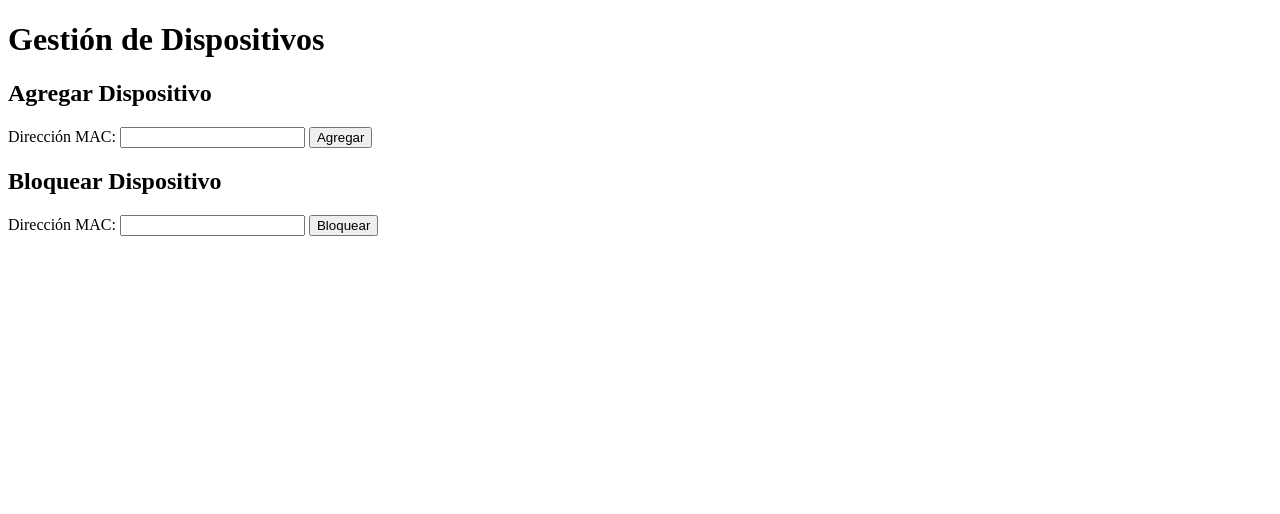
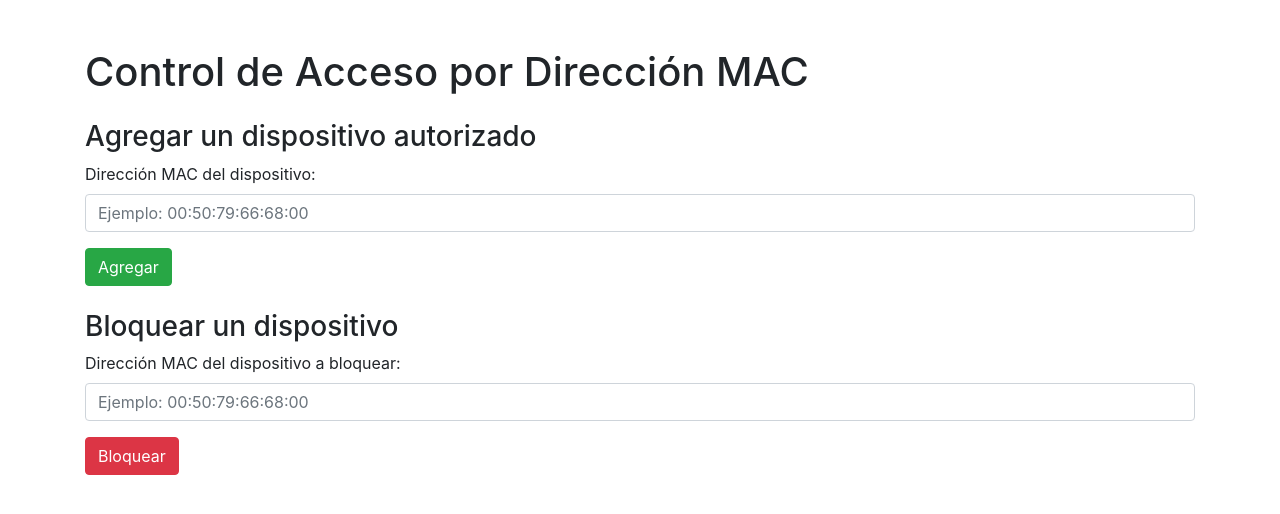
Before and after one commit to XaviTandazo/interfaceRed, a Flask app: page / in a window 1280 px wide. Shown: the top 514 px of the page. Run offline with Flask 3, Linux system fonts and the light colour scheme; some libraries are stand-ins or nearby versions.

Commit message:
Agregado el código de control de acceso por MAC

```diff
--- a/app.py
+++ b/app.py
@@ -3,11 +3,18 @@ import paramiko
 
 app = Flask(__name__)
 
-# Función para conectarse al router
+# Función para conectarse al router con configuraciones compatibles
 def connect_router():
     ssh = paramiko.SSHClient()
     ssh.set_missing_host_key_policy(paramiko.AutoAddPolicy())
-    ssh.connect('192.168.1.1', username='admin', password='cisco')
+
+    transport = paramiko.Transport(('192.168.1.1', 22))
+    transport.get_security_options().ciphers = ['aes128-cbc']
+    transport.get_security_options().kex = ['diffie-hellman-group14-sha1']
+    transport.get_security_options().host_key_algorithms = ['ssh-rsa']
+
+    transport.connect(username='admin', password='cisco')
+    ssh._transport = transport
     return ssh
 
 # Página principal
@@ -15,23 +22,41 @@ def connect_router():
 def index():
     return render_template('index.html')
 
-# Agregar un dispositivo autorizado
+# Agregar dispositivo autorizado (permitir MAC)
 @app.route('/add_device', methods=['POST'])
 def add_device():
     mac_address = request.form['mac_address']
-    # Conexión SSH al router y actualización de la lista MAC
+    interface = "FastEthernet1/1"  # Puedes hacerlo dinámico si quieres
+
     ssh = connect_router()
-    ssh.exec_command(f'command_to_add_mac {mac_address}')
+    commands = f'''
+    conf t
+    interface {interface}
+    switchport port-security
+    switchport port-security mac-address {mac_address}
+    end
+    write memory
+    '''
+    ssh.exec_command(commands)
     ssh.close()
     return redirect(url_for('index'))
 
-# Bloquear un dispositivo
+# Bloquear dispositivo (ponerlo como no permitido)
 @app.route('/block_device', methods=['POST'])
 def block_device():
     mac_address = request.form['mac_address']
-    # Conexión SSH al router y actualización de las reglas de filtrado
+    interface = "FastEthernet1/1"
+
     ssh = connect_router()
-    ssh.exec_command(f'command_to_block_mac {mac_address}')
+    commands = f'''
+    conf t
+    interface {interface}
+    switchport port-security mac-address {mac_address}
+    switchport port-security violation shutdown
+    end
+    write memory
+    '''
+    ssh.exec_command(commands)
     ssh.close()
     return redirect(url_for('index'))
 
--- a/templates/index.html
+++ b/templates/index.html
@@ -1,25 +1,42 @@
 <!DOCTYPE html>
-<html lang="en">
+<html lang="es">
 <head>
     <meta charset="UTF-8">
     <meta name="viewport" content="width=device-width, initial-scale=1.0">
-    <title>Control de Acceso a Red</title>
+    <title>Control de Acceso por MAC</title>
+    <link rel="stylesheet" href="https://stackpath.bootstrapcdn.com/bootstrap/4.5.2/css/bootstrap.min.css">
 </head>
 <body>
-    <h1>Gestión de Dispositivos</h1>
+    <div class="container">
+        <h1 class="mt-5">Control de Acceso por Dirección MAC</h1>
 
-    <h2>Agregar Dispositivo</h2>
-    <form method="POST" action="/add_device">
-        <label for="mac_address">Dirección MAC:</label>
-        <input type="text" id="mac_address" name="mac_address" required>
-        <button type="submit">Agregar</button>
-    </form>
+        <!-- Formulario para agregar un dispositivo autorizado -->
+        <div class="mt-4">
+            <h3>Agregar un dispositivo autorizado</h3>
+            <form action="/add_device" method="POST">
+                <div class="form-group">
+                    <label for="mac_address">Dirección MAC del dispositivo:</label>
+                    <input type="text" class="form-control" id="mac_address" name="mac_address" required placeholder="Ejemplo: 00:50:79:66:68:00">
+                </div>
+                <button type="submit" class="btn btn-success">Agregar</button>
+            </form>
+        </div>
 
-    <h2>Bloquear Dispositivo</h2>
-    <form method="POST" action="/block_device">
-        <label for="mac_address">Dirección MAC:</label>
-        <input type="text" id="mac_address" name="mac_address" required>
-        <button type="submit">Bloquear</button>
-    </form>
+        <!-- Formulario para bloquear un dispositivo -->
+        <div class="mt-4">
+            <h3>Bloquear un dispositivo</h3>
+            <form action="/block_device" method="POST">
+                <div class="form-group">
+                    <label for="mac_address">Dirección MAC del dispositivo a bloquear:</label>
+                    <input type="text" class="form-control" id="mac_address" name="mac_address" required placeholder="Ejemplo: 00:50:79:66:68:00">
+                </div>
+                <button type="submit" class="btn btn-danger">Bloquear</button>
+            </form>
+        </div>
+    </div>
+
+    <script src="https://code.jquery.com/jquery-3.5.1.slim.min.js"></script>
+    <script src="https://cdn.jsdelivr.net/npm/@popperjs/core@2.9.3/dist/umd/popper.min.js"></script>
+    <script src="https://stackpath.bootstrapcdn.com/bootstrap/4.5.2/js/bootstrap.min.js"></script>
 </body>
 </html>
```
